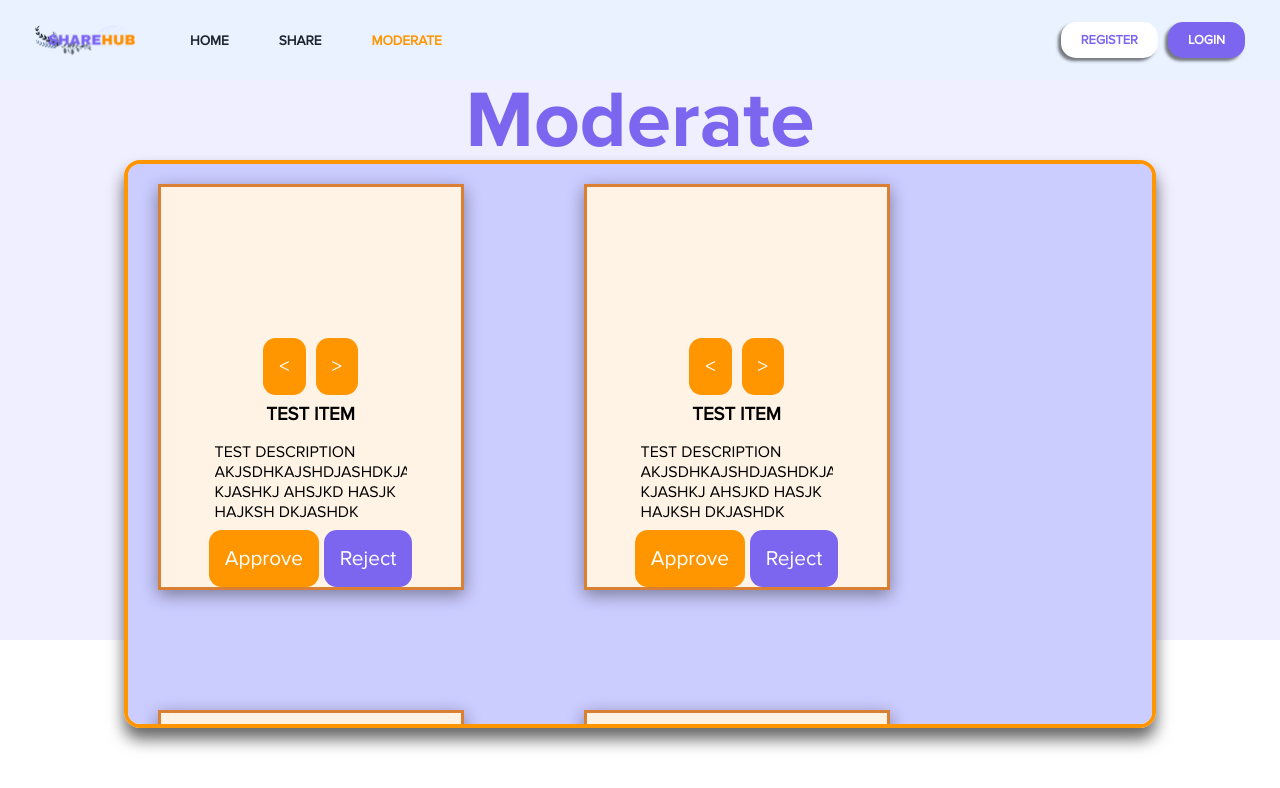
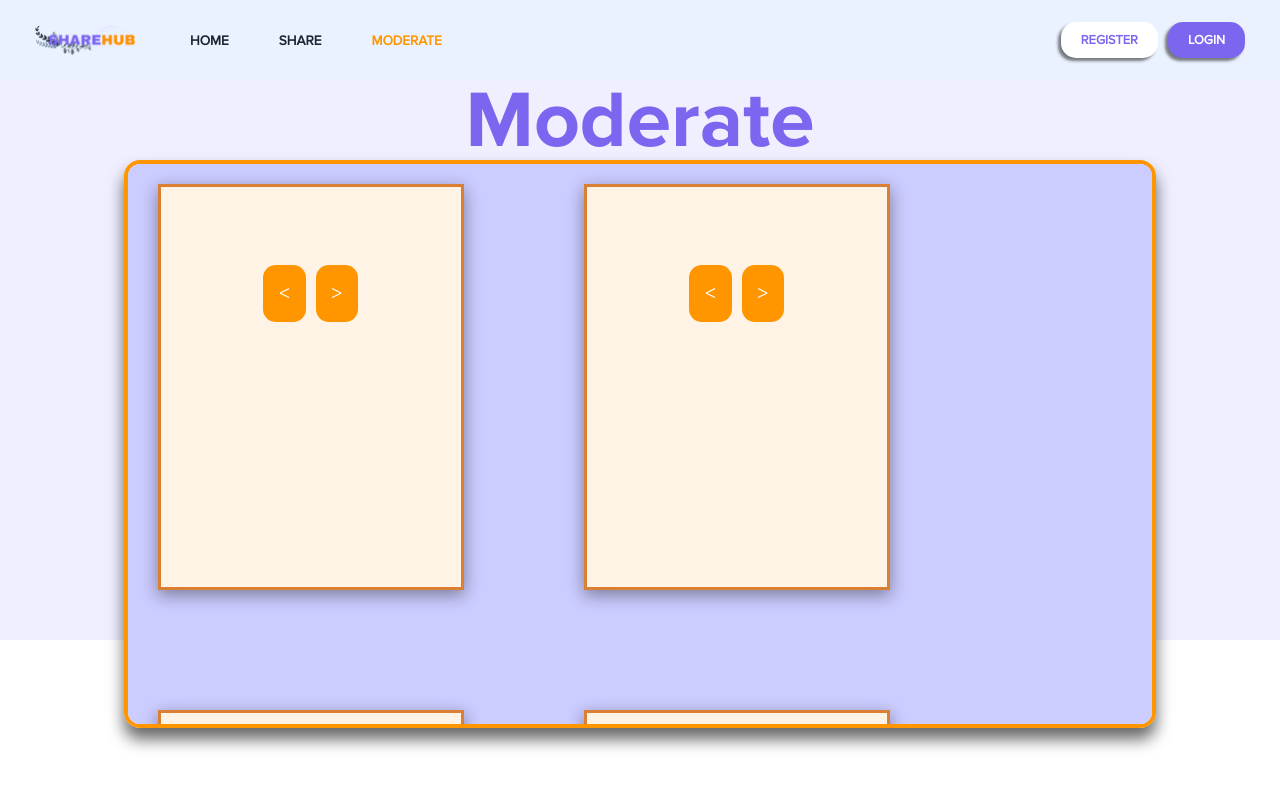
Before and after one commit to VinnRe/ShareHub, a React (Vite) app in the folder frontend/: page /moderate in a window 1280 px wide. Shown: the top 788 px of the page. Built offline with nearby package versions, Linux system fonts and the light colour scheme.

Commit message:
Add logic for approve and reject buttons

```diff
--- a/frontend/src/components/ApprovalItem.tsx
+++ b/frontend/src/components/ApprovalItem.tsx
@@ -1,25 +1,105 @@
 import './styles/ApprovalItem.css'
 
-const ApprovalItem = () => {
+interface ItemProps {
+    itemID: string;
+    title: string;
+    details: string;
+    media: File;
+    creator: string;
+    createdAt: Date;
+    tags: string[];
+}
+
+const ApprovalItem: React.FC<ItemProps> = ({ itemID, title, details, media, creator, createdAt, tags }) => {
+    const createdAtString = createdAt ? createdAt.toLocaleDateString() : '';
+
+    const handleApprove = async () => {
+        try {
+            const storedUserDataString = localStorage.getItem("user");
+            if (!storedUserDataString) {
+                console.error("No user data found in localStorage");
+                return;
+            }
+
+            const storedUserData = JSON.parse(storedUserDataString);
+            const token = storedUserData.token;
+
+            const response = await fetch("/api/list/approve", {
+                method: "POST",
+                headers: {
+                    "Content-Type": "application/json",
+                    "Authorization": `Bearer ${token}`
+                },
+                body: JSON.stringify({ listId: itemID })
+            })
+
+            if (response.ok) {
+                // Add Success popup
+                console.log("Successfully approved item: ", response)
+            } else {
+                // add ERROR
+                console.error("Failed to approve item: ", response)
+            }
+        } catch (error) {
+
+            console.error("Failed to approve item: ", error)
+        }
+    }
+
+    const handleReject = async () => {
+        try {
+            const storedUserDataString = localStorage.getItem("user");
+            if (!storedUserDataString) {
+                console.error("No user data found in localStorage");
+                return;
+            }
+
+            const storedUserData = JSON.parse(storedUserDataString);
+            const token = storedUserData.token;
+
+            const response = await fetch("/api/list/delete", {
+                method: "POST",
+                headers: {
+                    "Content-Type": "application/json",
+                    "Authorization": `Bearer ${token}`
+                },
+                body: JSON.stringify({ listId: itemID })
+            })
+
+            if (response.ok) {
+                // Add Success popup
+                console.log("Successfully approved item: ", response)
+            } else {
+                // add ERROR
+                console.error("Failed to approve item: ", response)
+            }
+        } catch (error) {
+
+            console.error("Failed to approve item: ", error)
+        }
+    }
+
     return (
         <div className="item-container">
             <div className="image-container">
                 <div className="scrollable-images">
-                    {/* {listingImages(listing.images)} */}
+                    {/* PUT IMAGE/S HERE */}
                 </div>
             </div>
             <div className="btn-container">
                 <button className="prev-btn">&lt;</button>
                 <button className="next-btn">&gt;</button>
             </div>
-            {/* <h3>{listing.itemName}</h3>
-            <p>₱ {listing.itemPrice}</p>
-            <p className="item-details">{listing.itemDescription}</p> */}
-            <h3>TEST ITEM</h3>
-            <p className="item-details">TEST DESCRIPTION AKJSDHKAJSHDJASHDKJASHJKAHSDJKASH KJASHKJ AHSJKD HASJK HAJKSH DKJASHDK JAHSJK HASJKHDJK ASHDJKAHS</p>
-            <div className="ar-btns">
-                <button className='approve'>Approve</button>
-                <button className='reject'>Reject</button>
+            <div className="item-info">
+                <h3>{title}</h3>
+                <p className="item-details">{details}</p>
+                <p className="item-creator">{creator}</p>
+                <p className="item-createdAt">{createdAtString}</p>
+                <p className="item-tags">{tags}</p>
+            </div>
+            <div className="ar-btn-container">
+                <button className='approve-btn' onClick={handleApprove}>Approve</button>
+                <button className='reject-btn' onClick={handleReject}>Reject</button>
             </div>
         </div>
     )
```
